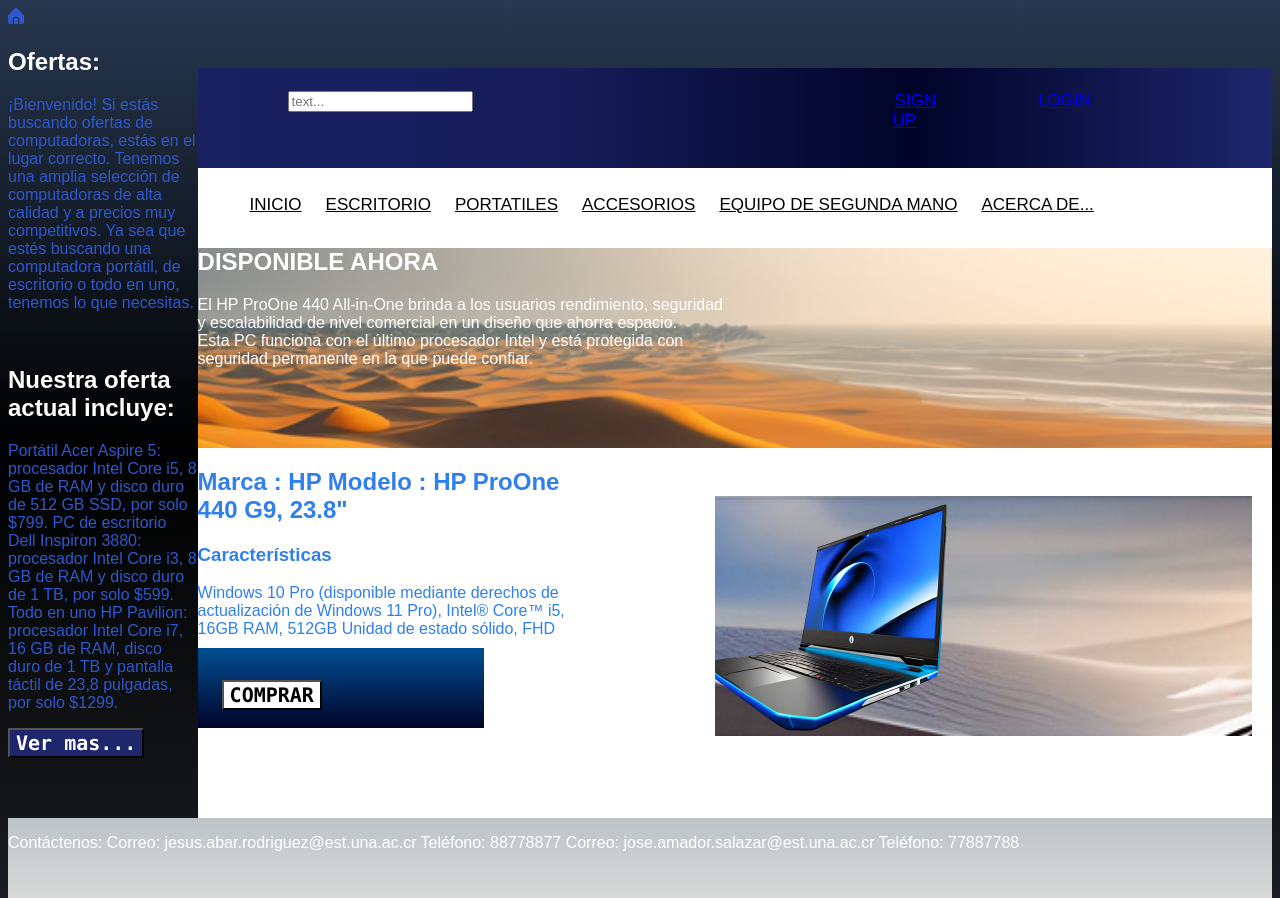
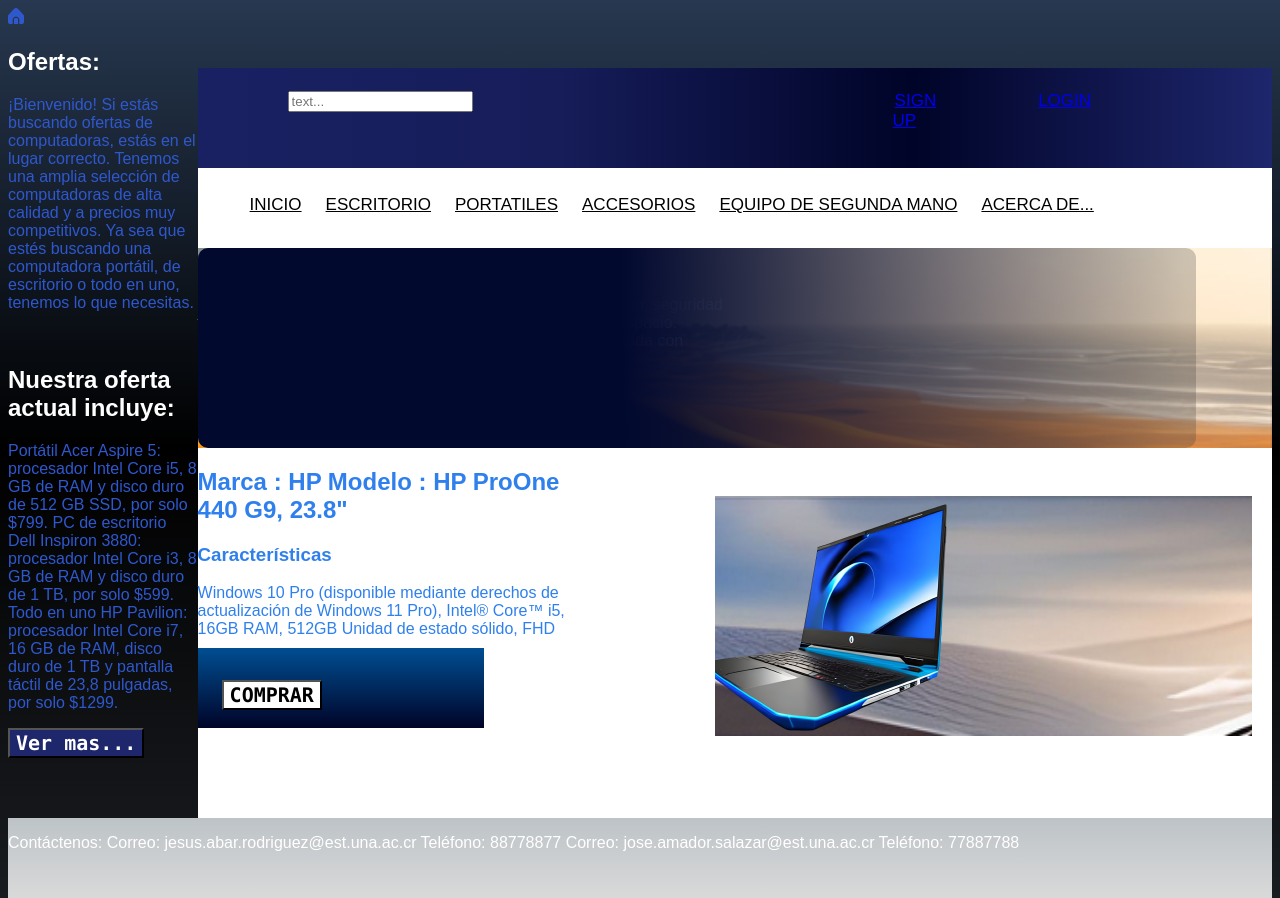
Before and after one commit to JesusAbarcaRodriguez/Actividad1-jabarca_famador, a plain HTML site: page index.html in a window 1280 px wide. Shown: the top 898 px of the page. Drawn offline with nearby package versions, Linux system fonts and the light colour scheme.

Commit message:
[Prueba Resposive en style.css]

```diff
--- a/style.css
+++ b/style.css
@@ -1,3 +1,4 @@
+
 body {
     font-family: "Oswald", sans-serif;
     background: linear-gradient(to bottom, #273850,#000000,#191C20) no-repeat;;
@@ -100,6 +101,15 @@
     background-position: center;
     background-size: cover;
 }
+.section1::before{
+    content: "";
+    width: 78%;
+    height: 12.5rem;
+    min-height: 10vh;
+    position: absolute;
+    background: linear-gradient(89.92deg, #01092F 42.38%, rgba(54, 54, 54, 0.250556) 99%);
+    border-radius: 10px;
+}
 .productSection{
     height: 200px;
     display: grid;
```
